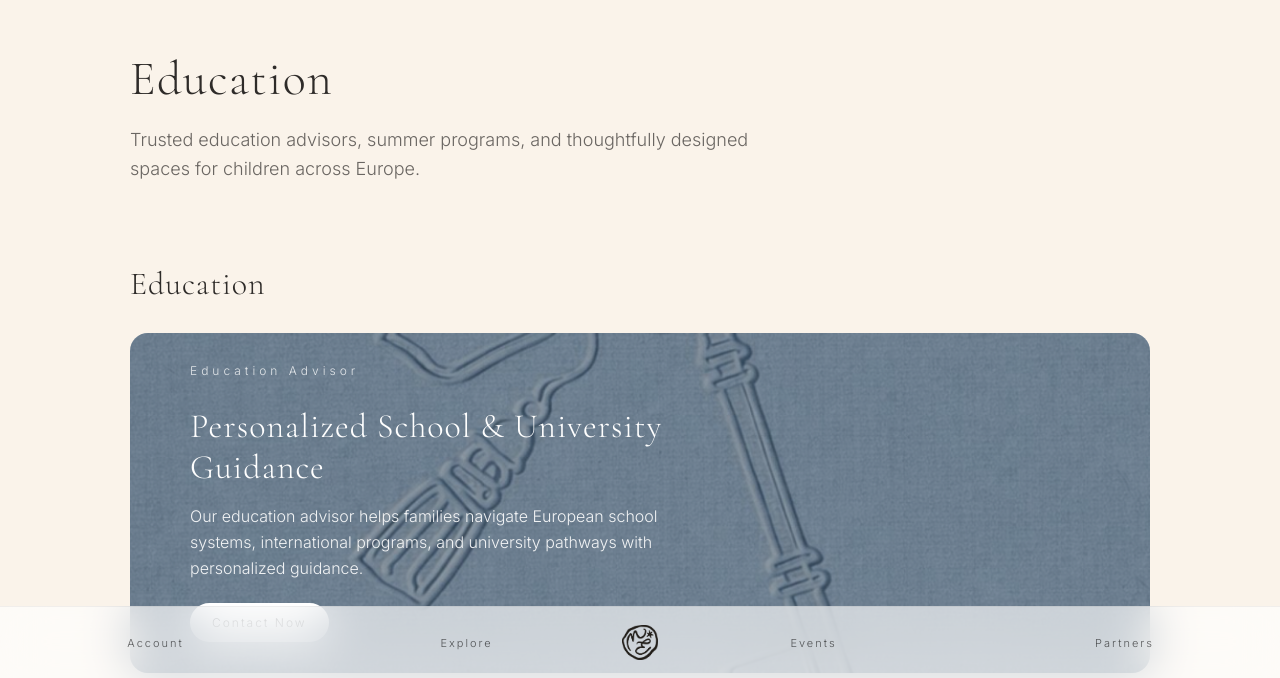
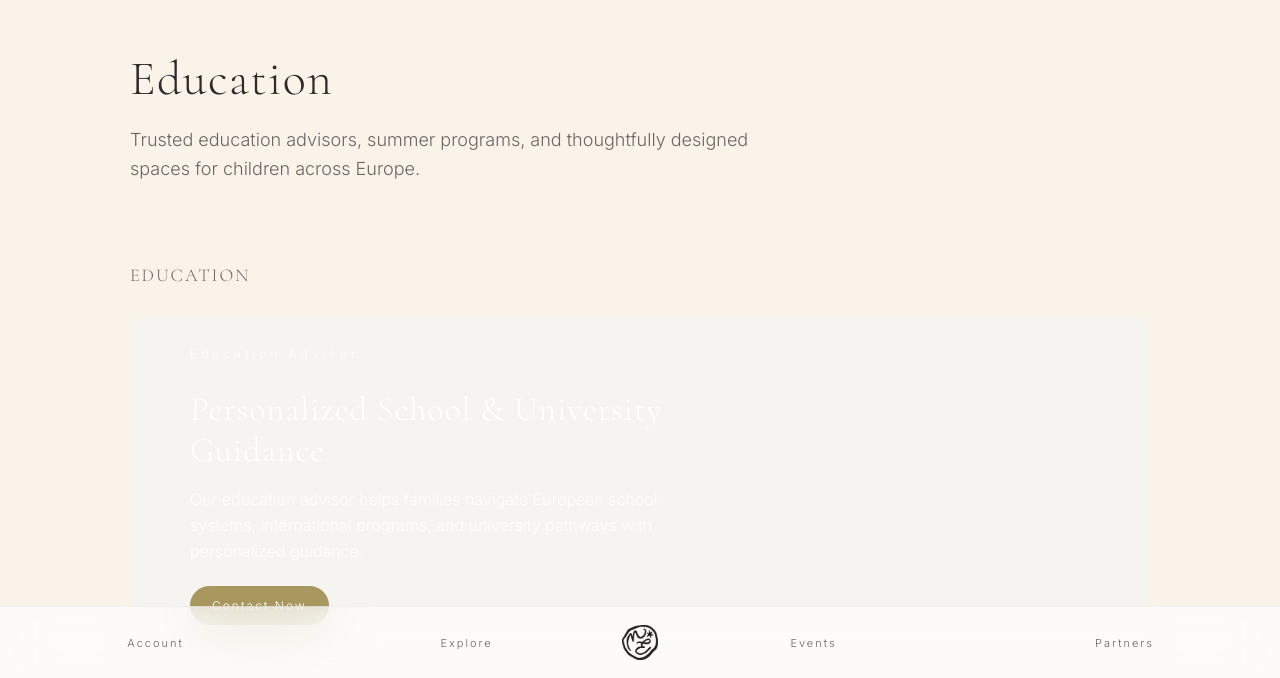
Before and after one commit to nataliatovargrand-a11y/mothereuro-beta, a Nuxt app: page /resources/education in a window 1280 px wide. Shown: the part 122-800 px from the top of the page. Built offline with nearby package versions, Linux system fonts and the light colour scheme.

Commit message:
Style update education advisor + section titles

```diff
--- a/app/pages/resources/education.vue
+++ b/app/pages/resources/education.vue
@@ -19,7 +19,7 @@ Trusted education advisors, summer programs, and thoughtfully designed spaces fo
 Education
 </h2>
 
-<div class="hero-card advisor">
+<div class="hero-card advisor-card">
 
 <div class="card-content">
 
@@ -172,6 +172,20 @@ Visit Website
 
 <style scoped>
 
+.advisor-card{
+background:#f6f4f1;
+color:black;
+}
+
+.advisor-card::after{
+display:none;
+}
+
+.advisor-card .card-button{
+background:#A8985F;
+color:white;
+}
+
 .resources-wrapper{
 padding:140px 40px;
 max-width:1100px;
@@ -198,8 +212,11 @@ margin-bottom:80px;
 /* SECTION TITLES */
 
 .section-title{
-font-size:32px;
-margin-top:60px;
+font-size:18px;
+opacity:.7;
+letter-spacing:2px;
+text-transform:uppercase;
+margin-top:70px;
 margin-bottom:30px;
 }
 
```
Also changed, not shown: public/images/education-advisor.jpg (deleted).
